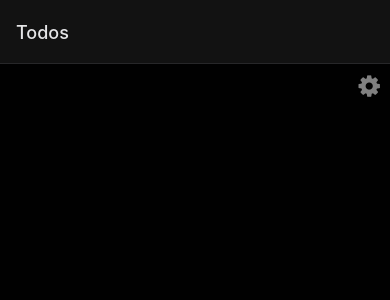
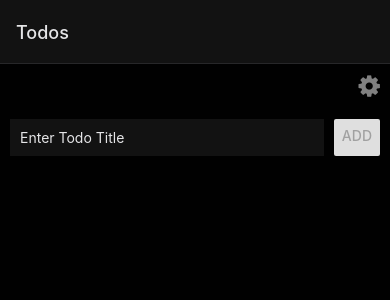
Before and after one commit to Obsessive-Coder/react-native-todos, a React Native app: screen /Home in a window 390 px wide. Shown: the top 300 px of the page. Built offline with nearby package versions, Linux system fonts and the light colour scheme.

Commit message:
finish basic functions

```diff
--- a/package.json
+++ b/package.json
@@ -1,6 +1,6 @@
 {
   "name": "todos",
-  "version": "0.3.0",
+  "version": "0.5.0",
   "main": "node_modules/expo/AppEntry.js",
   "scripts": {
     "start": "expo start",
--- /dev/null
+++ b/src/components/AddTodo.jsx
@@ -0,0 +1,47 @@
+import React, { useState } from 'react';
+import { Button, SafeAreaView, TextInput } from 'react-native';
+import { useTheme } from '@react-navigation/native';
+
+const AddTodo = ({ addTodo }) => {
+  const { colors } = useTheme();
+  const [title, setTitle] = useState('');
+
+  const handleOnChange = value => {
+    setTitle(value)
+  };
+
+  const handleAddOnPress = () => {
+    if (!title) return;
+
+    addTodo(title);
+    setTitle('');
+  }
+
+  return (
+    <SafeAreaView style={{ flexDirection: 'row' }}>
+      <TextInput
+        value={title}
+        placeholder="Enter Todo Title"
+        onChangeText={handleOnChange}
+        clearButtonMode="always"
+        placeholderTextColor={colors.text}
+        style={{
+          flex: 1,
+          color: colors.text,
+          padding: 10,
+          backgroundColor: colors.card,
+          marginRight: 10
+        }}
+      />
+
+      <Button
+        title="Add"
+        disabled={!title}
+        onPress={handleAddOnPress}
+        style={{ display: 'flex', justifyContent: 'center' }}
+      />
+    </SafeAreaView>
+  );
+};
+
+export default AddTodo;
--- a/src/components/SettingsButton.jsx
+++ b/src/components/SettingsButton.jsx
@@ -4,6 +4,7 @@ import Icon from 'react-native-vector-icons/FontAwesome';
 
 const SettingsButton = ({ navigation }) => {
   const handleSettingsOnPress = () => navigation.navigate('Settings');
+
   return (
     <TouchableOpacity
       style={{
--- /dev/null
+++ b/src/components/TodoItem.jsx
@@ -0,0 +1,75 @@
+import React, { useState } from 'react';
+import { View, SafeAreaView, Text, TextInput, TouchableOpacity } from 'react-native';
+import { useTheme } from '@react-navigation/native';
+import Icon from 'react-native-vector-icons/FontAwesome';
+
+const TodoItem = ({ todo: { id, title }, updateTodo, removeTodo }) => {
+  const { colors } = useTheme();
+  const [editTitle, setEditTitle] = useState(title);
+  const [isEditing, setIsEditing] = useState(false);
+
+  const toggleIsEditing = () => {
+    setIsEditing(!isEditing);
+    setEditTitle(title);
+  };
+
+  const handleOnChange = value => {
+    setEditTitle(value);
+  };
+
+  const handleUpdateOnPress = () => {
+    if (title !== editTitle) {
+      updateTodo({ id, title: editTitle });
+    }
+
+    setIsEditing(false);
+  };
+
+  return (
+    <View key={`todo-${id}`} style={{ marginVertical: 10, flexDirection: 'row', alignItems: 'center' }}>
+      <SafeAreaView style={{ flex: 1 }}>
+        {isEditing ? (
+          <TextInput
+            value={editTitle}
+            placeholder="Enter Todo Title"
+            onChangeText={handleOnChange}
+            clearButtonMode="always"
+            placeholderTextColor={colors.text}
+            style={{
+              color: colors.text,
+              padding: 10,
+              backgroundColor: colors.card,
+              marginRight: 20
+            }}
+          />
+        ) : (
+          <Text style={{ color: colors.text, padding: 10, marginRight: 20 }}>
+            {title}
+          </Text>
+        )}
+      </SafeAreaView>
+
+      <View style={{ flexDirection: 'row' }}>
+        {isEditing && (
+          <TouchableOpacity onPress={handleUpdateOnPress}>
+            <Icon name="check" size={20} color="green" />
+          </TouchableOpacity>
+        )}
+
+        <TouchableOpacity onPress={toggleIsEditing} style={{ marginHorizontal: 15 }}>
+          {isEditing ? (
+            <Icon name="ban" size={20} color="lightblue" />
+          ) : (
+            <Icon name="pencil" size={20} color="lightblue" />
+          )}
+        </TouchableOpacity>
+
+        <TouchableOpacity onPress={() => removeTodo(id)}>
+          <Icon name="trash" size={20} color="red" />
+        </TouchableOpacity>
+      </View>
+    </View>
+  );
+};
+
+export default TodoItem;
--- /dev/null
+++ b/src/components/Todos.jsx
@@ -0,0 +1,22 @@
+import React from 'react';
+import { SafeAreaView, FlatList } from 'react-native';
+
+// Custom Components.
+import TodoItem from './TodoItem';
+
+const Todos = ({ todos = [], updateTodo, removeTodo }) => {
+  return (
+    <SafeAreaView>
+      <FlatList
+        data={todos}
+        renderItem={({ item }) => (
+          <TodoItem todo={item} updateTodo={updateTodo} removeTodo={removeTodo} />
+        )}
+        keyExtractor={item => item.id}
+        style={{ paddingVertical: 40 }}
+      />
+    </SafeAreaView>
+  );
+};
+
+export default Todos;
--- a/src/screens/Home.jsx
+++ b/src/screens/Home.jsx
@@ -1,11 +1,69 @@
-import React from 'react';
-import { StyleSheet, View } from 'react-native';
+import React, { useState } from 'react';
+import { Alert, Platform, StyleSheet, View } from 'react-native';
+
+// Custom Components.
 import SettingsButton from '../components/SettingsButton';
+import AddTodo from '../components/AddTodo';
+import Todos from '../components/Todos';
 
 const Home = ({ navigation }) => {
+  const [todos, setTodos] = useState([]);
+
+  const handleAddTodo = title => {
+    setTodos([...todos, { id: todos.length, title }]);
+  };
+
+  const handleUpdateTodo = ({ id, title }) => {
+    const updatedTodos = todos.map((todo) => {
+      const updatedTodo = { ...todo };
+
+      if (todo.id === id) {
+        updatedTodo.title = title;
+      }
+
+      return updatedTodo;
+    });
+
+    setTodos(updatedTodos);
+  };
+
+  const handleRemoveTodo = id => {
+    if (id === null || id === undefined) return;
+
+    const updatedTodos = todos.filter(todo => todo.id !== id);
+    setTodos(updatedTodos);
+  };
+
+  const showDeleteAlert = id => {
+    const bodyText = 'Are you sure you want to delete this todo item?';
+
+    if (Platform.OS === 'web') {
+      const isConfirmed = confirm(bodyText);
+      if (isConfirmed) {
+        handleRemoveTodo(id);
+      }
+    } else {
+      Alert.alert('Confirm Deletion', bodyText, [{
+        text: 'Cancel',
+        onPress: () => null,
+        style: 'cancel',
+      },
+      {
+        text: 'Confirm',
+        onPress: () => handleRemoveTodo(id)
+      }]);
+    }
+  };
+
+
   return (
     <View>
       <SettingsButton navigation={navigation} />
+
+      <View style={{ padding: 10 }}>
+        <AddTodo addTodo={handleAddTodo} />
+        <Todos todos={todos} updateTodo={handleUpdateTodo} removeTodo={showDeleteAlert} />
+      </View>
     </View>
   );
 }
--- a/src/screens/Settings.jsx
+++ b/src/screens/Settings.jsx
@@ -1,9 +1,9 @@
 import React, { useContext } from 'react';
-import { StyleSheet, Button, Switch, Text, View } from 'react-native';
+import { StyleSheet, Switch, Text, View } from 'react-native';
 import { useTheme } from '@react-navigation/native';
 import { StateContext } from '../components/StateContext';
 
-const Settings = ({ navigation, route }) => {
+const Settings = () => {
   const [theme, setTheme] = useContext(StateContext);
   const { colors } = useTheme();
   const isDarkMode = theme === 'dark';
```
